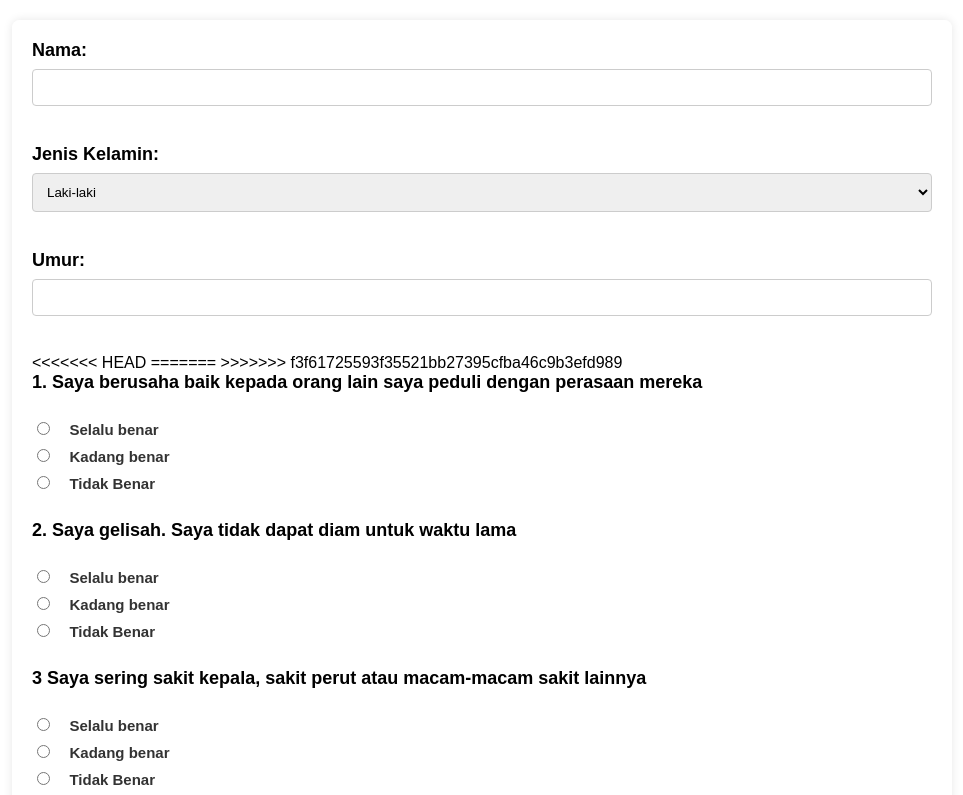
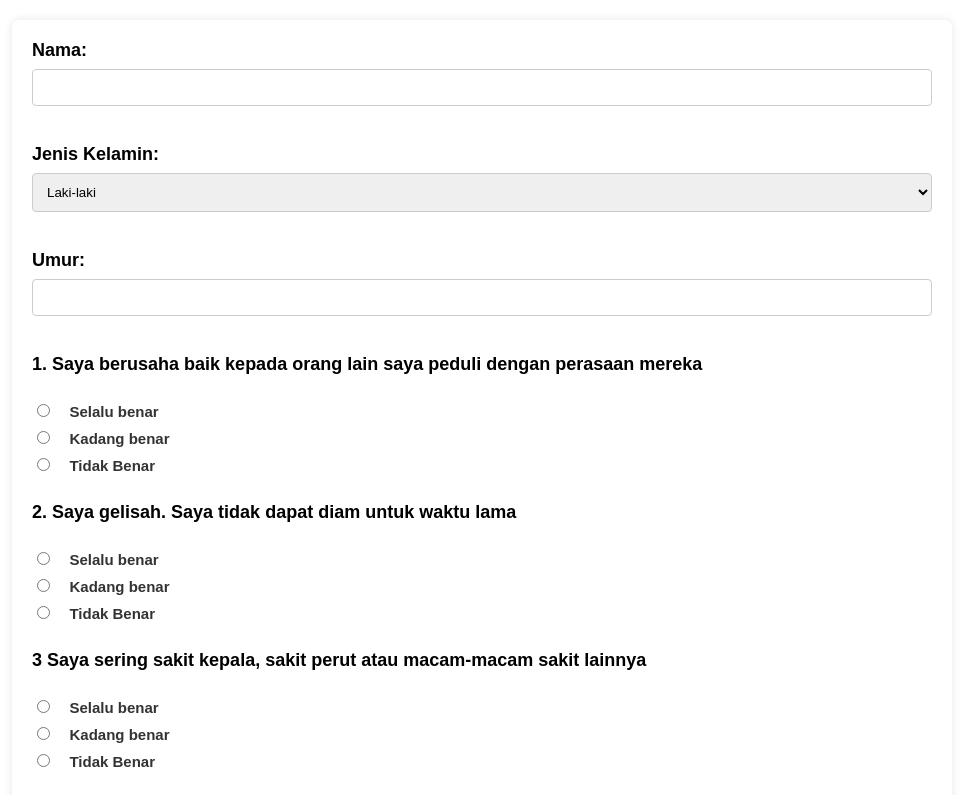
Before and after one commit to mikolasyaputra/Deteksidini, a website: page index.html in a window 1280 px wide. Shown: the top 795 px of the page, without its empty margins (158-1121 px from the left). Drawn offline with Linux system fonts and the light colour scheme.

Commit message:
Update index.html

```diff
--- a/index.html
+++ b/index.html
@@ -19,10 +19,6 @@
 
         <label for="age">Umur:</label>
         <input type="number" id="age" name="age" required><br><br>
-<<<<<<< HEAD
-
-=======
->>>>>>> f3f61725593f35521bb27395cfba46c9b3efd989
 <form id="questionnaire">
     <div class="form-group mb-4">
         <label>1. Saya berusaha baik kepada orang lain saya peduli dengan perasaan mereka</label><br>
```
